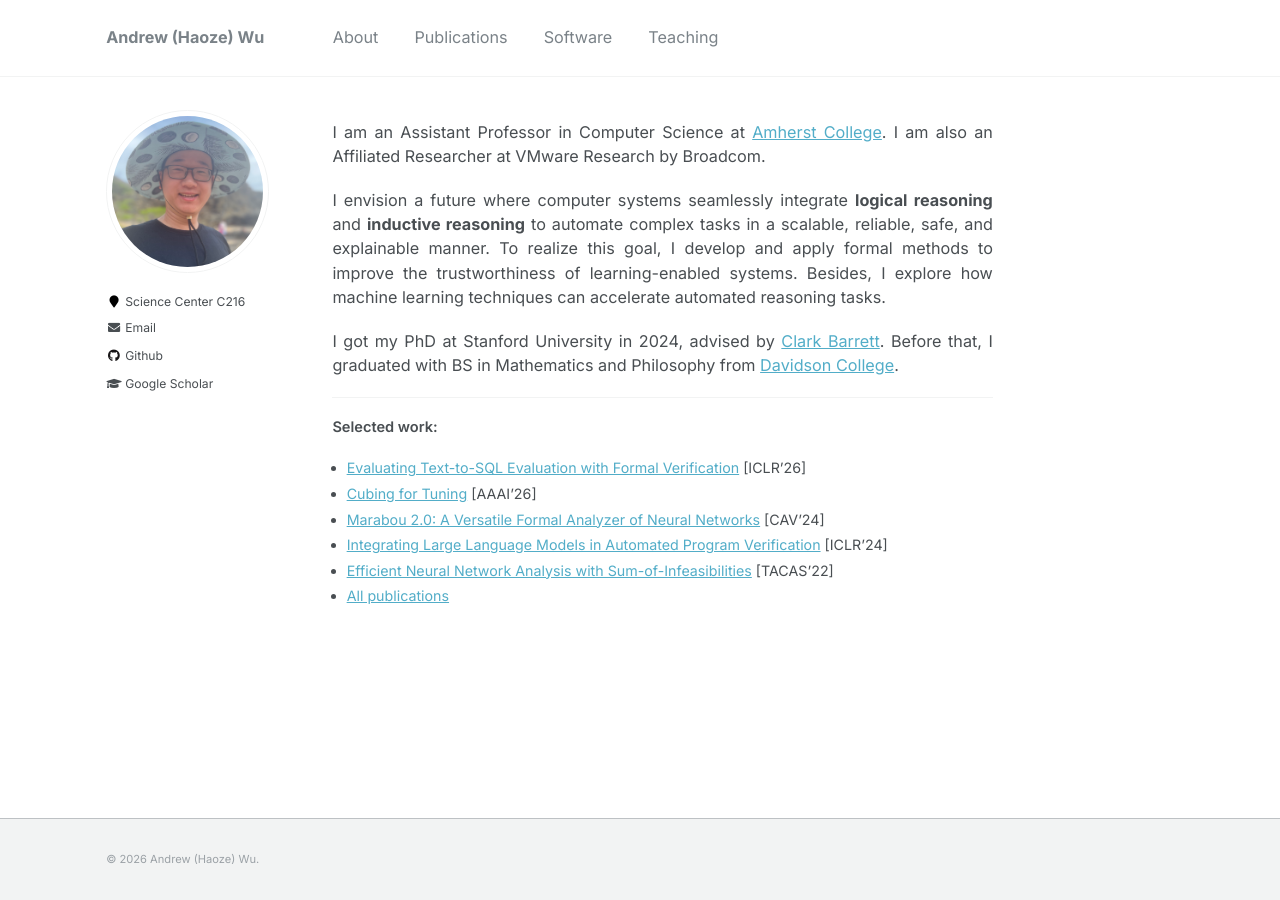
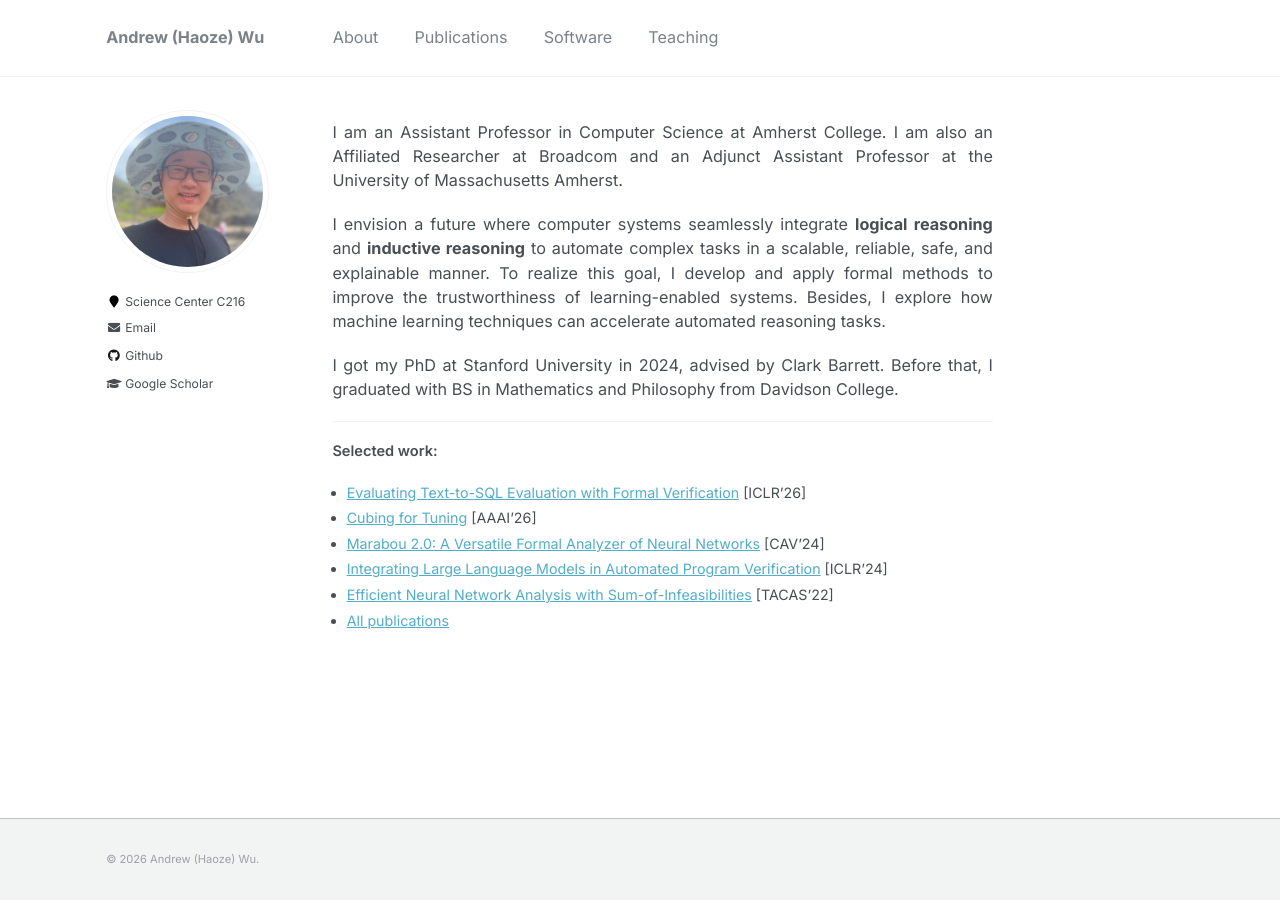
Before and after one commit to wu-haoze/wu-haoze.github.io, a Jekyll site: the page built from _pages/about.md, in a window 1280 px wide. Built offline with Jekyll 4.4.1, drawn with Linux system fonts in a browser that asks for light colours.

Commit message:
Update about.md

```diff
--- a/_pages/about.md
+++ b/_pages/about.md
@@ -10,11 +10,11 @@ classes: [justify-text, about-page]
 ---
 
 
-I am an Assistant Professor in Computer Science at [Amherst College](https://www.amherst.edu){:target="_blank"}. I am also an Affiliated Researcher at VMware Research by Broadcom.
+I am an Assistant Professor in Computer Science at Amherst College. I am also an Affiliated Researcher at Broadcom and an Adjunct Assistant Professor at the University of Massachusetts Amherst.
 
 I envision a future where computer systems seamlessly integrate **logical reasoning** and **inductive reasoning** to automate complex tasks in a scalable, reliable, safe, and explainable manner. To realize this goal, I develop and apply formal methods to improve the trustworthiness of learning-enabled systems. Besides, I explore how machine learning techniques can accelerate automated reasoning tasks.
 
-I got my PhD at Stanford University in 2024, advised by [Clark Barrett](https://theory.stanford.edu/~barrett/){:target="_blank"}. Before that, I graduated with BS in Mathematics and Philosophy from [Davidson College](https://www.davidson.edu/){:target="_blank"}.
+I got my PhD at Stanford University in 2024, advised by Clark Barrett. Before that, I graduated with BS in Mathematics and Philosophy from Davidson College.
 
 -------------------
 
```
